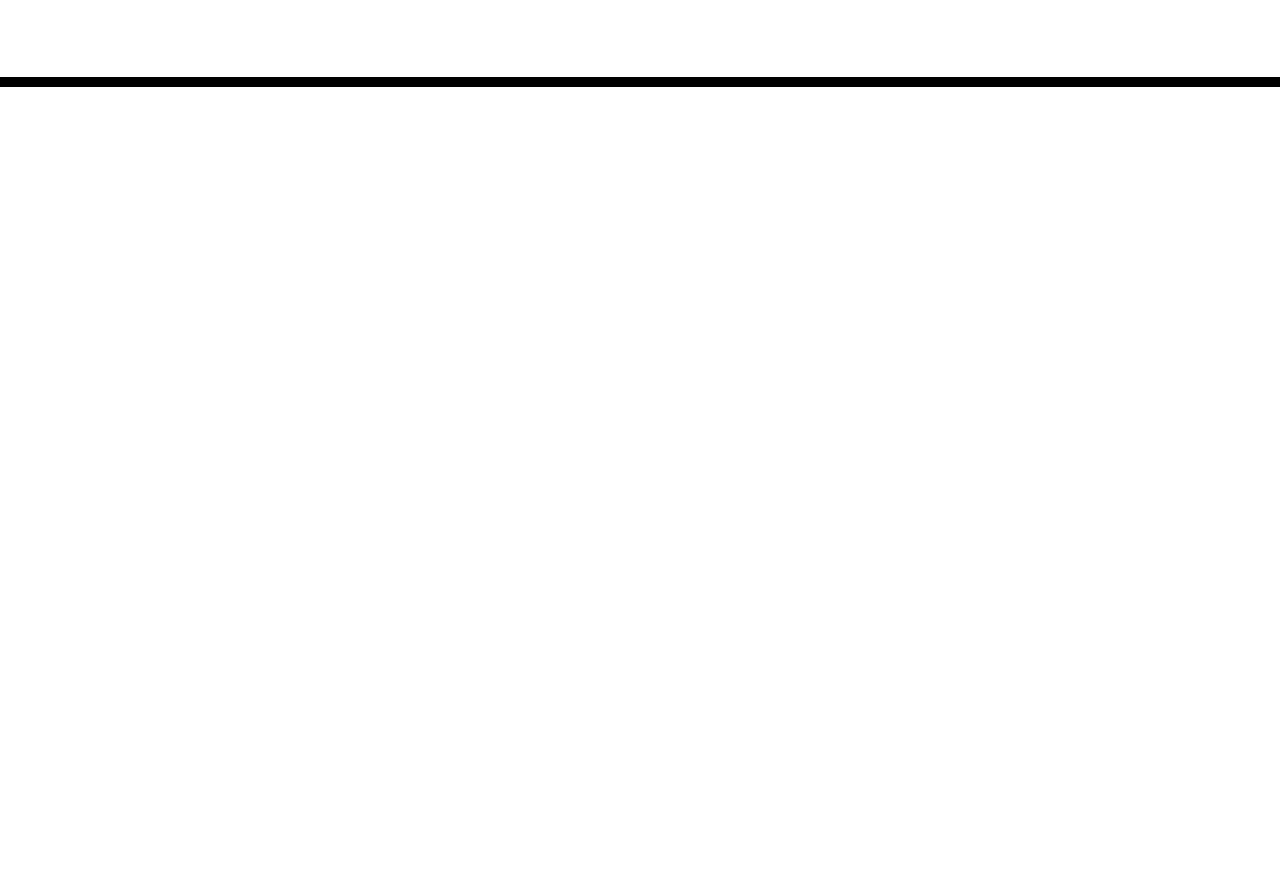
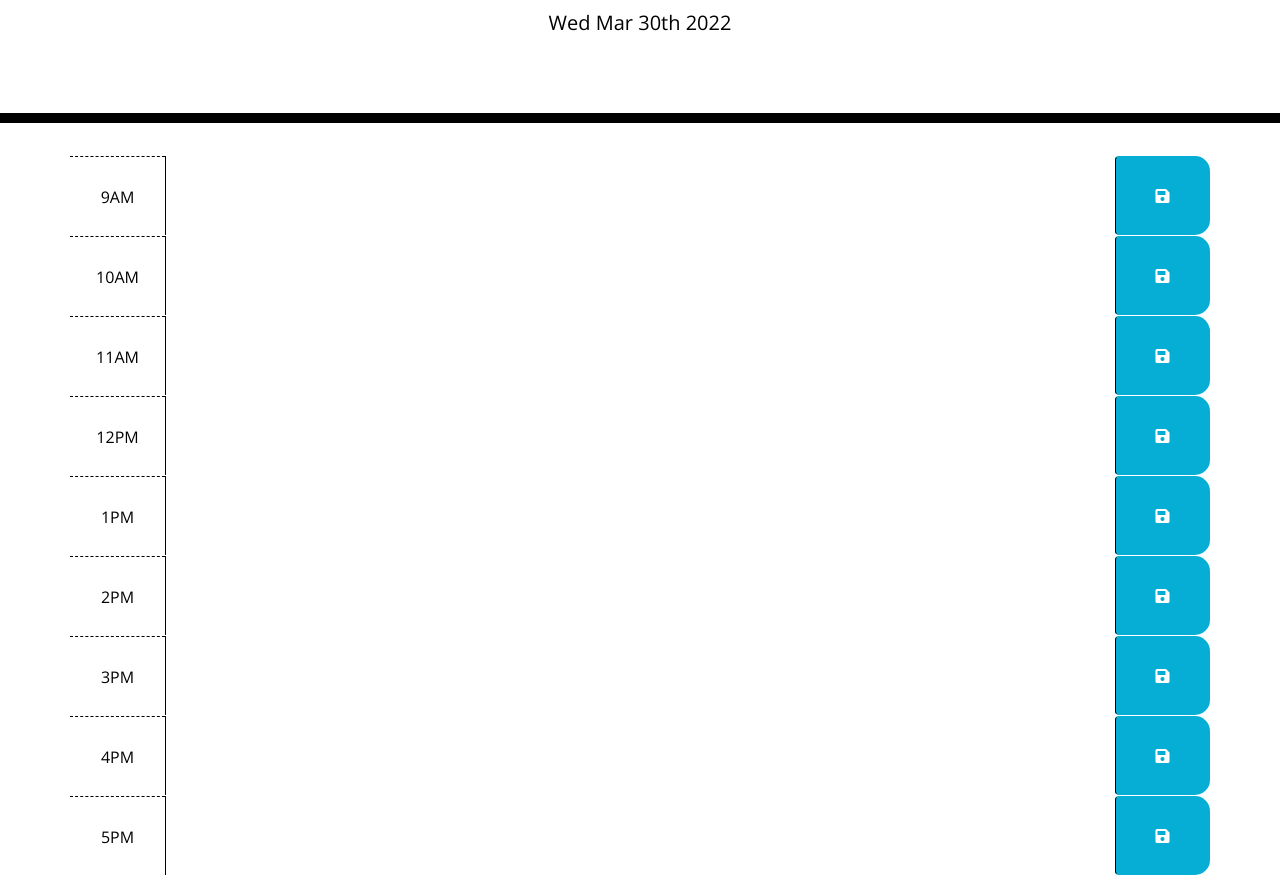
Before and after one commit to grdnd/dayPlanner, a plain HTML site: page index.html in a window 1280 px wide. Shown: the part 181-1056 px from the top of the page. Before the commit the page ends 800 px from the top, so only its background shows below. Drawn offline with nearby package versions, Linux system fonts and the light colour scheme; files that its build step writes are made by us from their sources.

Commit message:
Time blocks loading and working

```diff
--- /dev/null
+++ b/assets/js/script.js
@@ -0,0 +1,28 @@
+// Declaring variables
+var $today = $("#currentDay")
+var $saveBtn = $(".saveBtn");
+var $timeBlockEl = $(".time-block")
+
+// GIVEN I am using a daily planner to create a schedule
+
+// Function to initialize scheduler
+$(document).ready(function() {
+    // get and display today's date above calendar
+    $today.text(moment().format('ddd MMM Do YYYY'));
+
+    // saveBtn event listener
+    $saveBtn.on('click', function() {
+        // saves textarea's input under description class as 'text'
+        var text = $(this).siblings('.description').val();
+        // saves this TimeBlock's name as it's ID
+        // replacing 'hour-' in element's ID
+        var block = $(this).parent().attr('id').replace('hour-', '');
+
+        // save to localStorage
+        localStorage.setItem(block, text);
+    });
+    // Load previously saved data from LocalStorage
+    $('#hour-9 .description').val(localStorage.getItem('9'));
+    $('#hour-10 .description').val(localStorage.getItem('10'));
+
+})
--- a/index.html
+++ b/index.html
@@ -7,22 +7,93 @@
     <link rel="stylesheet" href="https://stackpath.bootstrapcdn.com/bootstrap/4.3.1/css/bootstrap.min.css"/>
     <link rel="stylesheet" href="https://use.fontawesome.com/releases/v5.8.1/css/all.css" integrity="sha384-50oBUHEmvpQ+1lW4y57PTFmhCaXp0ML5d60M1M7uH2+nqUivzIebhndOJK28anvf" crossorigin="anonymous"/>
     <link href="https://fonts.googleapis.com/css?family=Open+Sans&display=swap" rel="stylesheet"/>
-    <link rel="stylesheet" href="style.css"/>
+    <link rel="stylesheet" href="./assets/css/style.css"/>
+    <script type="text/javascript" src="https://cdnjs.cloudflare.com/ajax/libs/moment.js/2.27.0/moment.min.js"></script>
+    <script src="https://code.jquery.com/jquery-3.5.1.min.js" integrity="sha256-9/aliU8dGd2tb6OSsuzixeV4y/faTqgFtohetphbbj0=" crossorigin="anonymous"></script>
     <title>Work Day Scheduler</title>
   </head>
 
   <body>
     <header class="jumbotron">
-      <h1 class="display-3">Work Day Scheduler</h1>
-      <p class="lead">A simple calendar app for scheduling your work day</p>
-      <p id="currentDay" class="lead"></p>
+        <h1 class="display-3">Work Day Scheduler</h1>
+        <p class="lead">A simple calendar app for scheduling your work day</p>
+        <p id="currentDay" class="lead"></p>
     </header>
+
+    <!-- Creating section for feedback notifications -->
+    <!-- <div id="notif" class="notification text-center">
+        <p>Successfully saved task to <span>localStorage</span>✔️</p>
+    </div> -->
+
     <div class="container">
       <!-- Timeblocks go here -->
+        <div class="row time-block" id="hour-9">
+            <div class="col-md-1 hour">
+                9AM
+            </div>
+            <textarea class="description col-md-10"></textarea>
+            <button class="btn saveBtn col-md-1"><i class="fas fa-save"></i></button>
+        </div>
+        <div class="row time-block" id="hour-10">
+            <div class="col-md-1 hour">
+                10AM
+            </div>
+            <textarea class="description col-md-10"></textarea>
+            <button class="btn saveBtn col-md-1"><i class="fas fa-save"></i></button>
+        </div>
+        <div class="row time-block" id="hour-11">
+            <div class="col-md-1 hour">
+                11AM
+            </div>
+            <textarea class="description col-md-10"></textarea>
+            <button class="btn saveBtn col-md-1"><i class="fas fa-save"></i></button>
+        </div>
+        <div class="row time-block" id="hour-12">
+            <div class="col-md-1 hour">
+                12PM
+            </div>
+            <textarea class="description col-md-10"></textarea>
+            <button class="btn saveBtn col-md-1"><i class="fas fa-save"></i></button>
+        </div>
+        <div class="row time-block" id="hour-1">
+            <div class="col-md-1 hour">
+                1PM
+            </div>
+            <textarea class="description col-md-10"></textarea>
+            <button class="btn saveBtn col-md-1"><i class="fas fa-save"></i></button>
+        </div>
+        <div class="row time-block" id="hour-2">
+            <div class="col-md-1 hour">
+                2PM
+            </div>
+            <textarea class="description col-md-10"></textarea>
+            <button class="btn saveBtn col-md-1"><i class="fas fa-save"></i></button>
+        </div>
+        <div class="row time-block" id="hour-3">
+            <div class="col-md-1 hour">
+                3PM
+            </div>
+            <textarea class="description col-md-10"></textarea>
+            <button class="btn saveBtn col-md-1"><i class="fas fa-save"></i></button>
+        </div>
+        <div class="row time-block" id="hour-4">
+            <div class="col-md-1 hour">
+                4PM
+            </div>
+            <textarea class="description col-md-10"></textarea>
+            <button class="btn saveBtn col-md-1"><i class="fas fa-save"></i></button>
+        </div>
+        <div class="row time-block" id="hour-5">
+            <div class="col-md-1 hour">
+                5PM
+            </div>
+            <textarea class="description col-md-10"></textarea>
+            <button class="btn saveBtn col-md-1"><i class="fas fa-save"></i></button>
+        </div>
+    </div>
+    <!-- <script src="https://cdnjs.cloudflare.com/ajax/libs/jquery/3.2.1/jquery.min.js"></script>
+    <script src="https://cdnjs.cloudflare.com/ajax/libs/moment.js/2.24.0/moment.min.js"></script> -->
+    <script src="./assets/js/script.js"></script>
 
-
-    </div>
-    <script src="https://cdnjs.cloudflare.com/ajax/libs/jquery/3.2.1/jquery.min.js"></script>
-    <script src="https://cdnjs.cloudflare.com/ajax/libs/moment.js/2.24.0/moment.min.js"></script>
   </body>
 </html>
```
Also changed, not shown: script.js (deleted).
